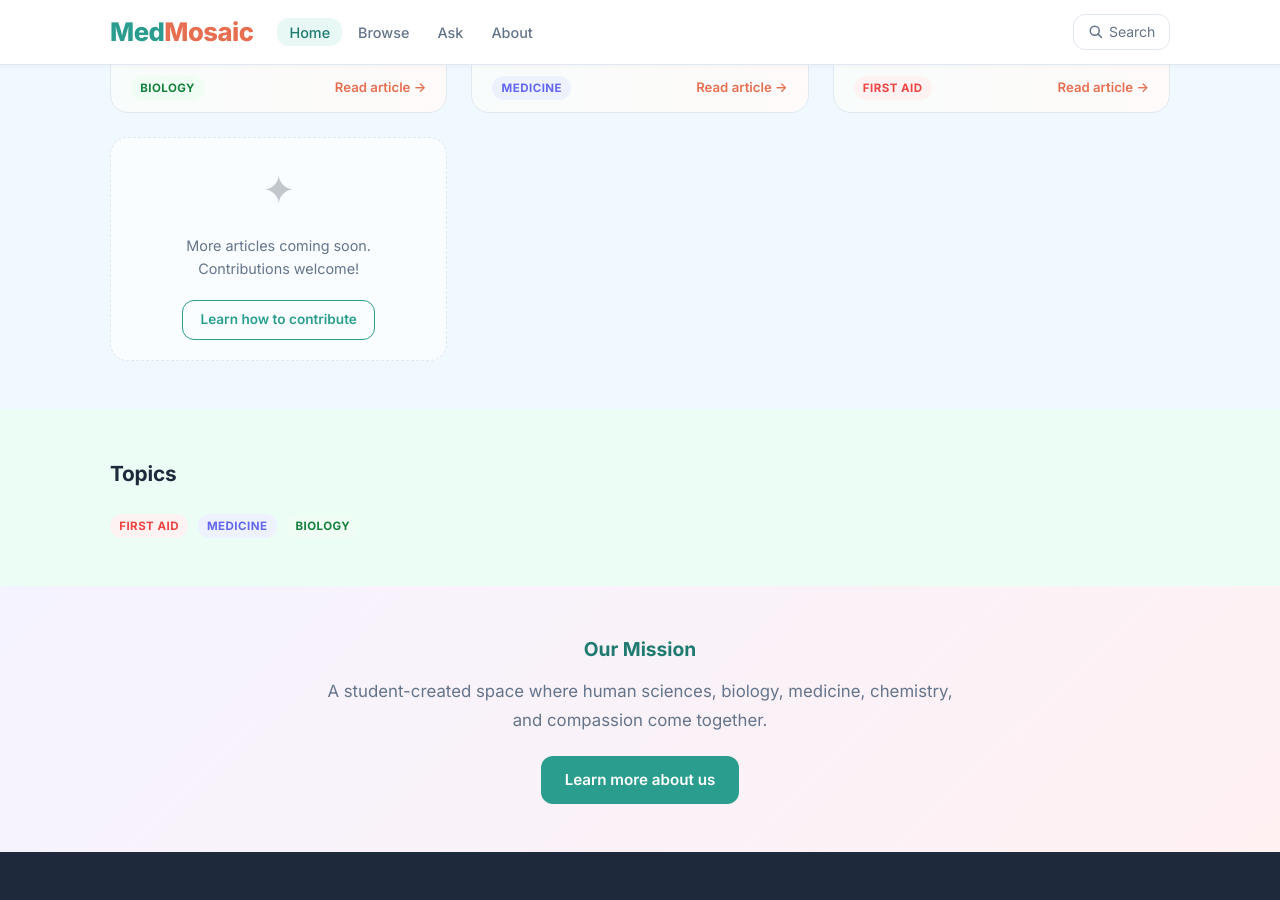
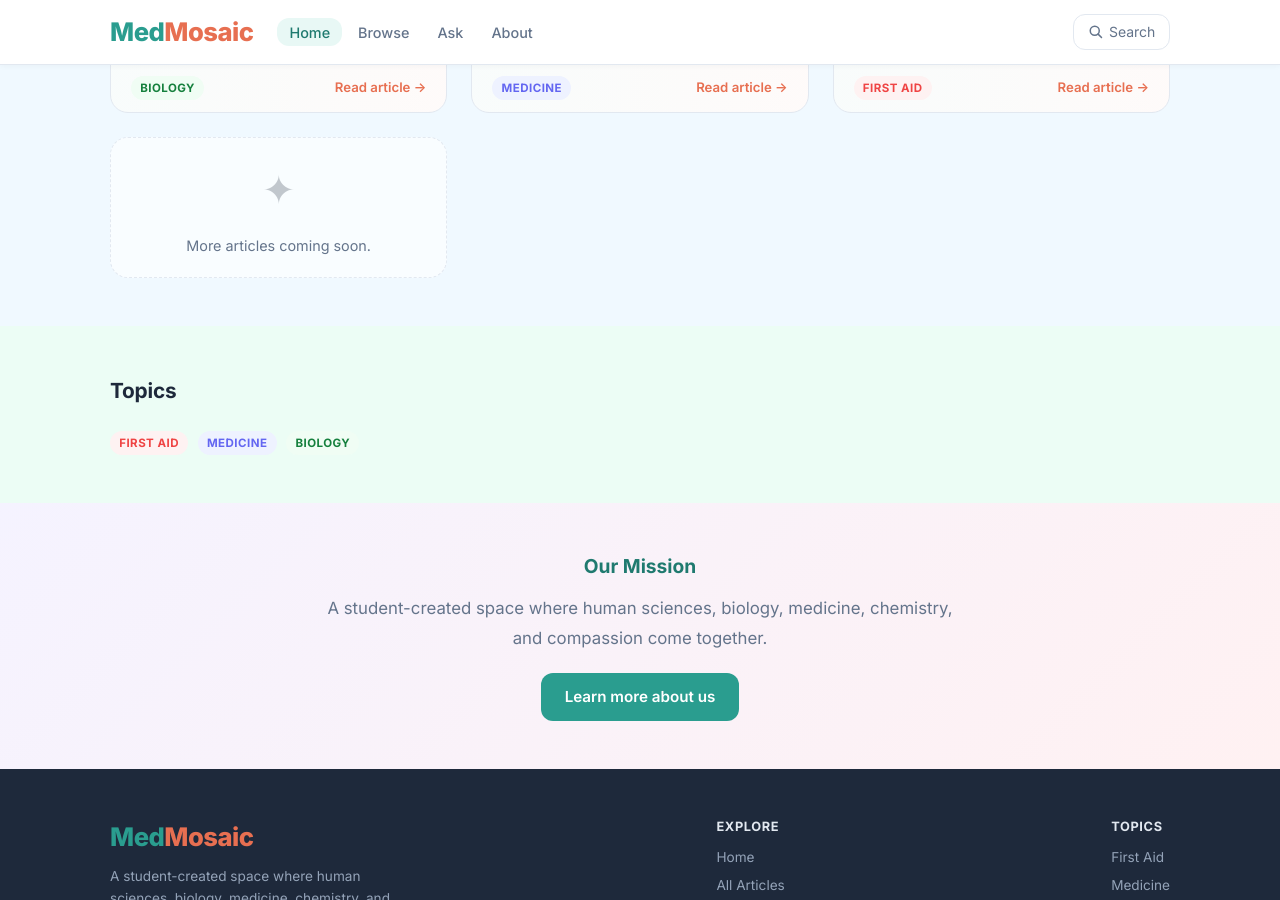
Before and after one commit to aurzhou26/AZ-MedMosaic, a Jekyll site: the page built from index.html, in a window 1280 px wide and 900 px high, scrolled down 903 px. Built offline with Jekyll 4.4.1, drawn with Linux system fonts in a browser that asks for light colours.

Commit message:
Remove contribute button from placeholder card

```diff
--- a/index.html
+++ b/index.html
@@ -59,8 +59,7 @@ title: Home
       <article class="card card-placeholder">
         <div class="card-body" style="align-items:center; justify-content:center; text-align:center; gap:0.75rem;">
           <div style="font-size:2.5rem; opacity:0.25;">✦</div>
-          <p class="text-muted" style="font-size:0.9rem;">More articles coming soon.<br>Contributions welcome!</p>
-          <a href="{{ '/about' | relative_url }}#contributing" class="btn btn-outline" style="margin-top:0.5rem; font-size:0.85rem; padding:0.5rem 1.1rem;">Learn how to contribute</a>
+          <p class="text-muted" style="font-size:0.9rem;">More articles coming soon.</p>
         </div>
       </article>
 
```
